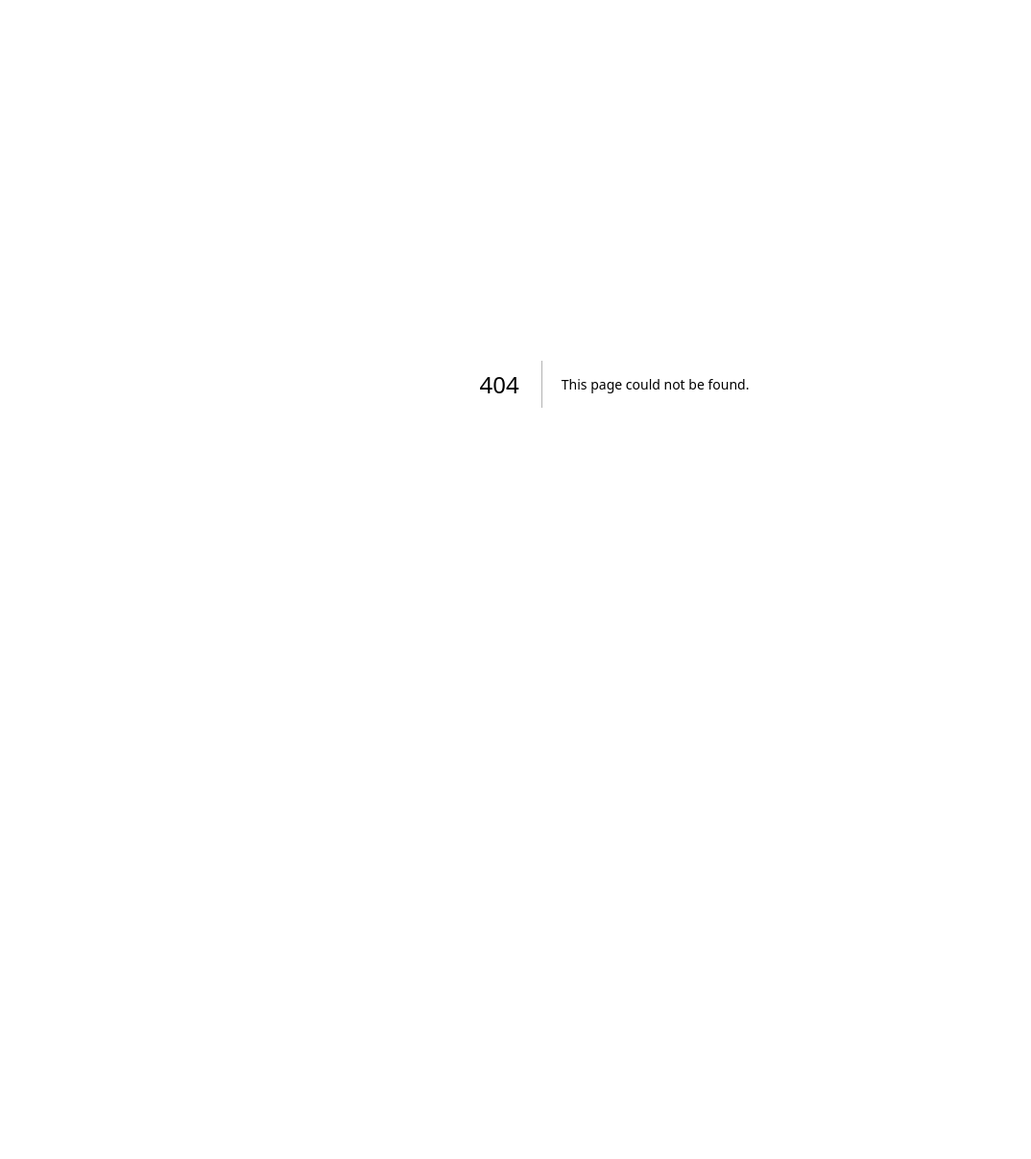
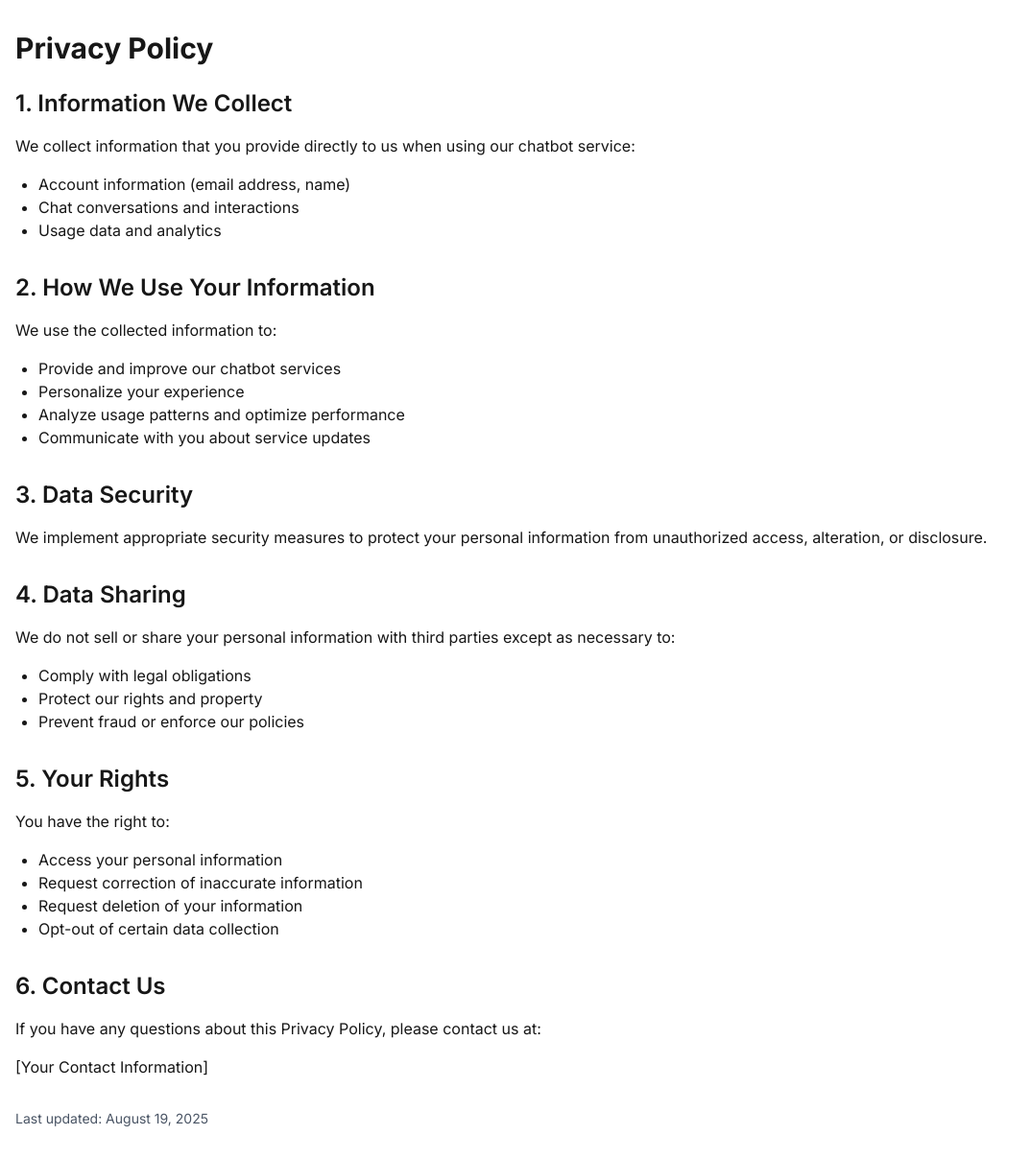
Before and after one commit to slashml/chatbot, a Next.js app: page /privacy-policy in a window 1280 px wide. Before the commit this address had no page. Shown: the whole page at 96% size, without its empty margins (0-1074 px from the left). Before the commit the page ends 800 px from the top, so only its background shows below. Built offline with nearby package versions, Linux system fonts and the light colour scheme.

Commit message:
privacy page created

```diff
--- /dev/null
+++ b/app/privacy-policy/page.tsx
@@ -0,0 +1,66 @@
+import React from 'react';
+
+export default function PrivacyPolicy() {
+  return (
+    <div className="container mx-auto px-4 py-8">
+      <h1 className="text-3xl font-bold mb-6">Privacy Policy</h1>
+
+      <section className="mb-8">
+        <h2 className="text-2xl font-semibold mb-4">1. Information We Collect</h2>
+        <p className="mb-4">We collect information that you provide directly to us when using our chatbot service:</p>
+        <ul className="list-disc ml-6 mb-4">
+          <li>Account information (email address, name)</li>
+          <li>Chat conversations and interactions</li>
+          <li>Usage data and analytics</li>
+        </ul>
+      </section>
+
+      <section className="mb-8">
+        <h2 className="text-2xl font-semibold mb-4">2. How We Use Your Information</h2>
+        <p className="mb-4">We use the collected information to:</p>
+        <ul className="list-disc ml-6 mb-4">
+          <li>Provide and improve our chatbot services</li>
+          <li>Personalize your experience</li>
+          <li>Analyze usage patterns and optimize performance</li>
+          <li>Communicate with you about service updates</li>
+        </ul>
+      </section>
+
+      <section className="mb-8">
+        <h2 className="text-2xl font-semibold mb-4">3. Data Security</h2>
+        <p className="mb-4">We implement appropriate security measures to protect your personal information from unauthorized access, alteration, or disclosure.</p>
+      </section>
+
+      <section className="mb-8">
+        <h2 className="text-2xl font-semibold mb-4">4. Data Sharing</h2>
+        <p className="mb-4">We do not sell or share your personal information with third parties except as necessary to:</p>
+        <ul className="list-disc ml-6 mb-4">
+          <li>Comply with legal obligations</li>
+          <li>Protect our rights and property</li>
+          <li>Prevent fraud or enforce our policies</li>
+        </ul>
+      </section>
+
+      <section className="mb-8">
+        <h2 className="text-2xl font-semibold mb-4">5. Your Rights</h2>
+        <p className="mb-4">You have the right to:</p>
+        <ul className="list-disc ml-6 mb-4">
+          <li>Access your personal information</li>
+          <li>Request correction of inaccurate information</li>
+          <li>Request deletion of your information</li>
+          <li>Opt-out of certain data collection</li>
+        </ul>
+      </section>
+
+      <section className="mb-8">
+        <h2 className="text-2xl font-semibold mb-4">6. Contact Us</h2>
+        <p className="mb-4">If you have any questions about this Privacy Policy, please contact us at:</p>
+        <p className="mb-4">[Your Contact Information]</p>
+      </section>
+
+      <footer className="text-sm text-gray-600">
+        <p>Last updated: August 19, 2025</p>
+      </footer>
+    </div>
+  );
+}
```
